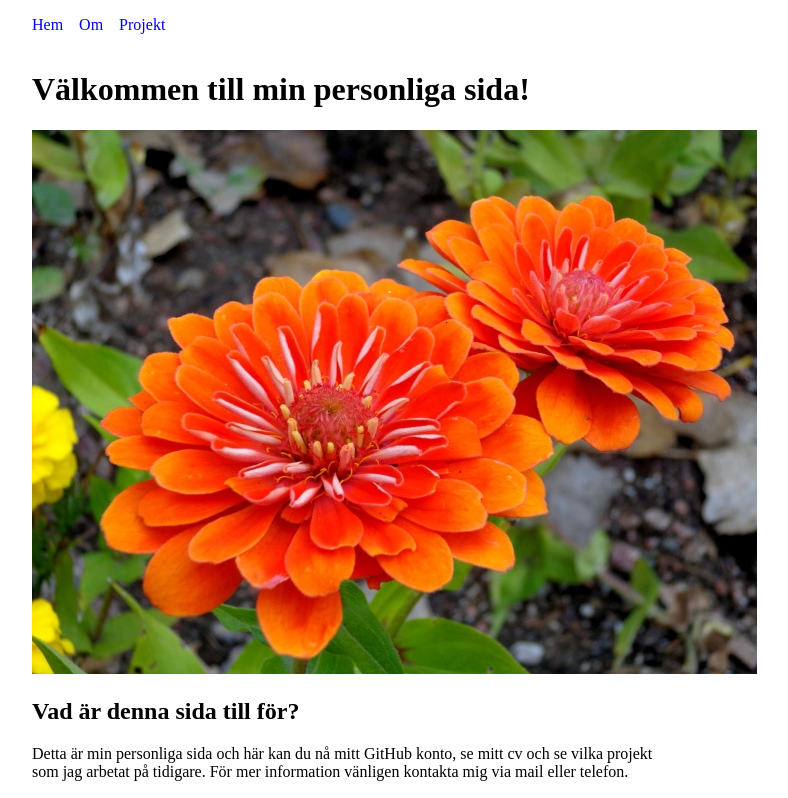
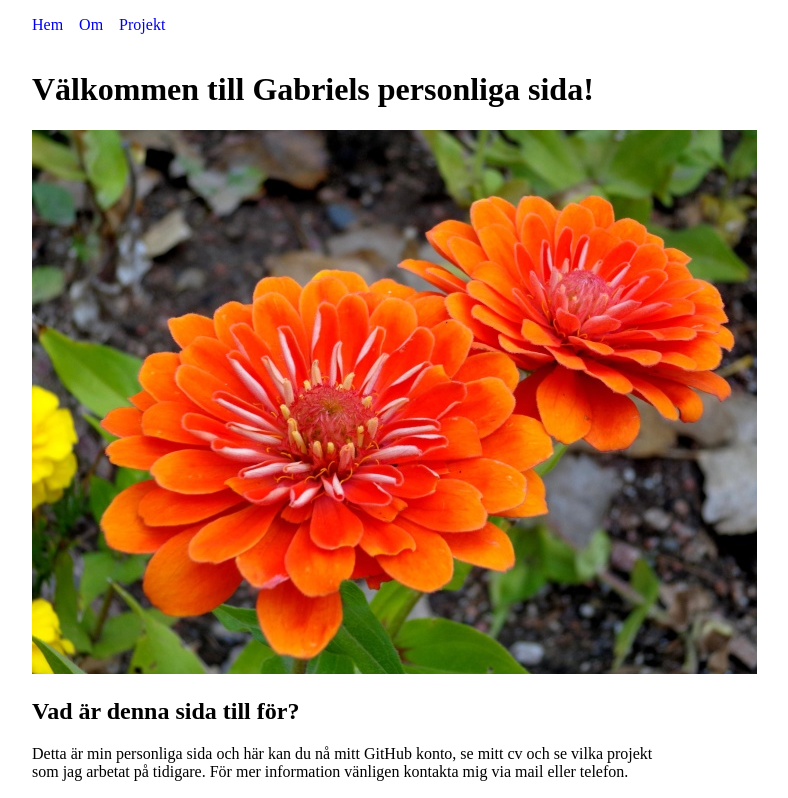
Before and after one commit to Gabbe16/cv, a plain HTML site: page index.html in a window 1280 px wide. Shown: the top 798 px of the page, without its empty margins (288-1076 px from the left). Drawn offline with Linux system fonts and the light colour scheme.

Commit message:
added image + text changes

```diff
--- a/index.html
+++ b/index.html
@@ -18,7 +18,7 @@
     </nav>
 
     <main class="container">
-        <h1>Välkommen till min personliga sida!</h1>
+        <h1>Välkommen till Gabriels personliga sida!</h1>
         <header class="hero">
             <img src="images/blomma.jpg" alt="">
         </header>
```
Also changed, not shown: projects.html (+1 -0 lines), images/Spelmotor.png (added).
